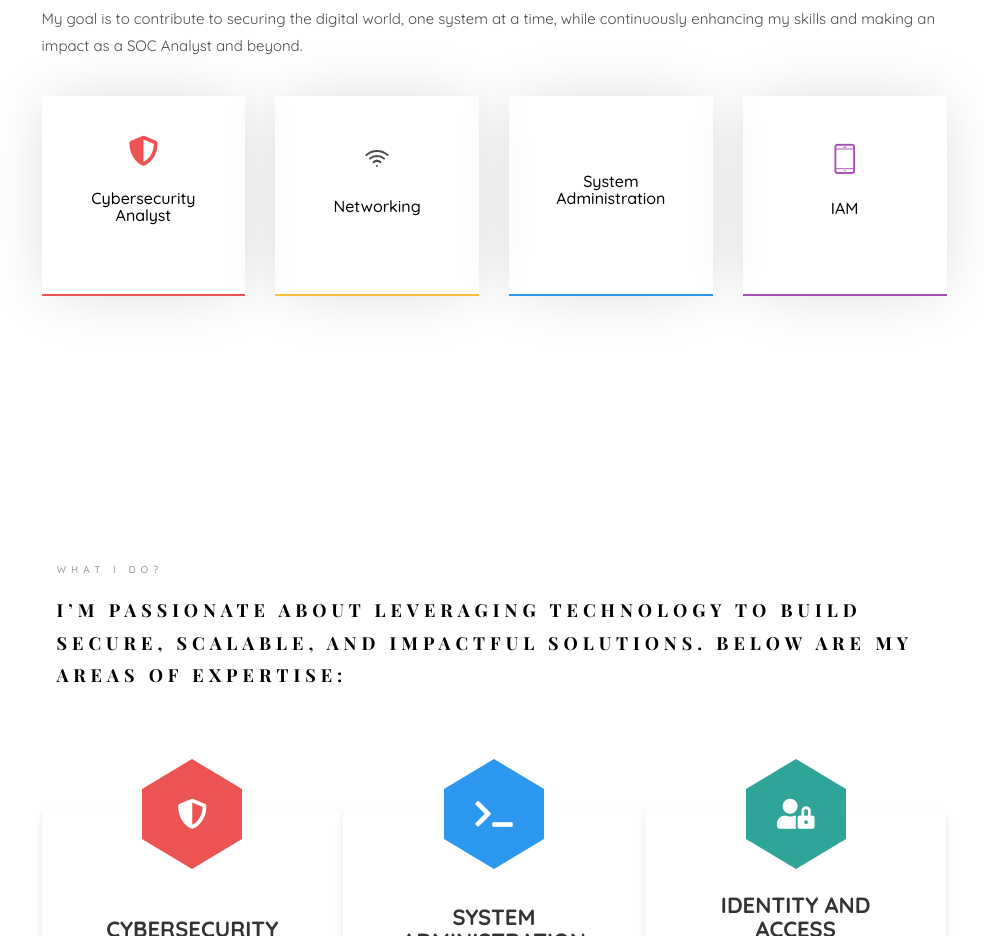
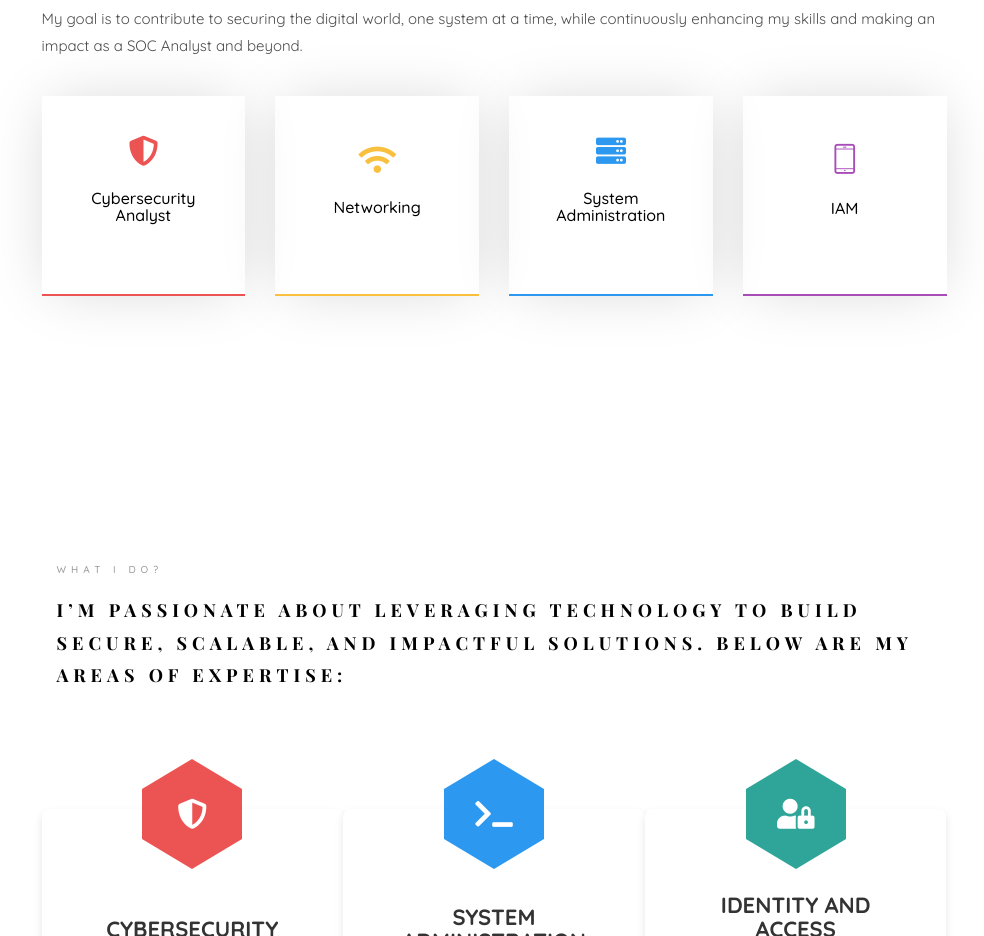
Before and after one commit to kavaliabhishekreddy/kavaliabhishekreddy.github.io, a plain HTML site: page index.html in a window 1280 px wide. Shown: the part 1480-2416 px from the top of the page, without its empty margins (296-1280 px from the left). Drawn offline with nearby package versions, Linux system fonts and the light colour scheme; some icons are missing; files whose address does not match are found by name; a web font is replaced by a local one.

Commit message:
Update index.html

```diff
--- a/index.html
+++ b/index.html
@@ -288,13 +288,13 @@
 								</div>
 								<div class="col-md-3 animate-box" data-animate-effect="fadeInRight">
 									<div class="services color-3 center-content">
-										<span class="icon2"><i data-feather="wifi"></i></span>
+										<span class="icon2"><i class="fas fa-wifi"></i></span>
 										<h3>Networking</h3>
 									</div>
 								</div>
 								<div class="col-md-3 animate-box" data-animate-effect="fadeInLeft">
 									<div class="services color-1 center-content">
-										<span class="icon2"><i class="iconmonstr-server-2"></i></span>
+										<span class="icon2"><i class="fas fa-server"></i></span>
 										<h3>System Administration</h3>
 									</div>
 								</div>
```
